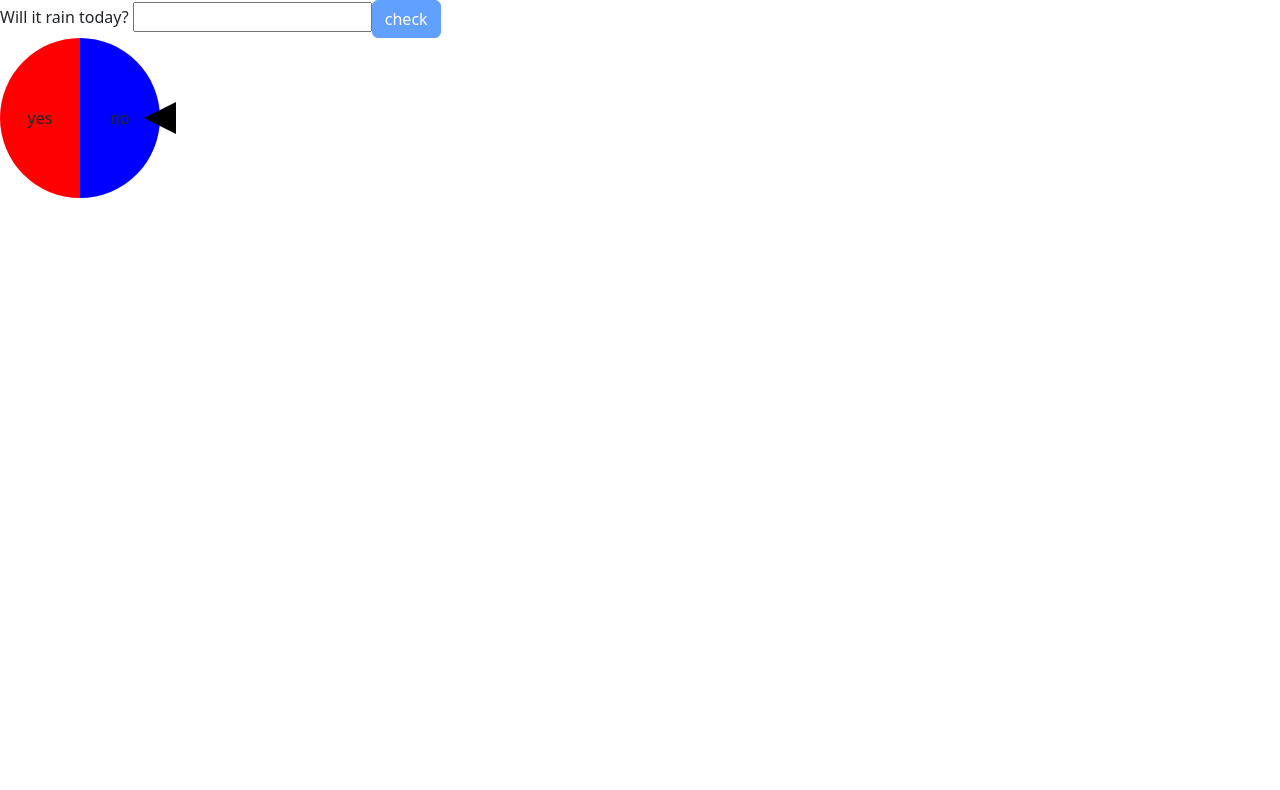
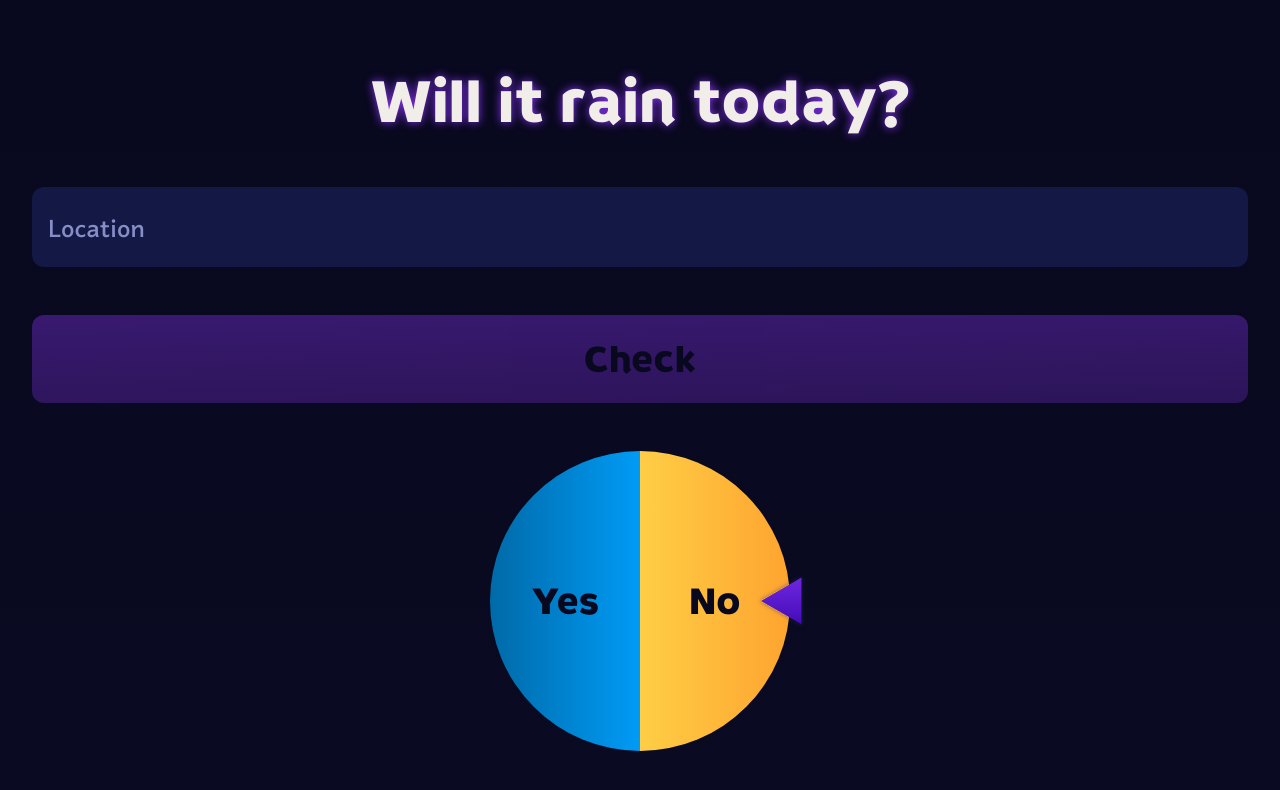
Before and after one commit to abaczyk/will-it-rain, an Angular app: page / in a window 1280 px wide. Shown: the top 790 px of the page. Built offline with nearby package versions, Linux system fonts and the light colour scheme.

Commit message:
Added styling

```diff
--- a/angular.json
+++ b/angular.json
@@ -50,13 +50,7 @@
             "development": {
               "optimization": false,
               "extractLicenses": false,
-              "sourceMap": true,
-              "fileReplacements": [
-                {
-                  "replace": "src/environments/environment.ts",
-                  "with": "src/environments/environment.development.ts"
-                }
-              ]
+              "sourceMap": true
             }
           },
           "defaultConfiguration": "production"
--- a/src/app/main/main.html
+++ b/src/app/main/main.html
@@ -1,21 +1,46 @@
-<form (ngSubmit)="checkWeather()" #f="ngForm">
-    Will it rain today?
-    <input [(ngModel)]="location" name="location" />
-    <button class="btn btn-primary" [disabled]="!!!location">check</button>
+<main class="main-container col-gap-3">
+    <form class="col-gap-3 align-items-center w-100" (ngSubmit)="checkWeather()" #f="ngForm">
+        <h1>Will it rain today?</h1>
+        <div class="input">
+            <label for="location">Location</label>
+            <input id="location" class="form-control" placeholder="" [(ngModel)]="location" name="location" />
+        </div>
+        <button class="btn btn-primary" [disabled]="!!!location">Check</button>
     </form>
     <div class="board">
         <div class="fortune-wheel" [class.spinning]="isSpinning()" [style.--end-angle]="totalRotation() + 'deg'"
             [style.transform]="'rotate(' + totalRotation() + 'deg)'"
             [style.--animation-duration]="animationDurationSec+ 's'">
             <div class="yes-slice">
-            yes
+                Yes
             </div>
             <div class="no-slice">
-            no
+                No
             </div>
         </div>
-    <div class="pointer"></div>
+        <svg class="pointer" xmlns="http://www.w3.org/2000/svg" width="49" height="55" viewBox="0 0 49 55" fill="none">
+            <g filter="url(#filter0_d_3_19)">
+                <path d="M4 27.3827L44.5 4L44.5 50.7654L4 27.3827Z" fill="url(#paint0_linear_3_19)" />
+            </g>
+            <defs>
+                <filter id="filter0_d_3_19" x="0" y="0" width="48.5" height="54.7654" filterUnits="userSpaceOnUse"
+                    color-interpolation-filters="sRGB">
+                    <feFlood flood-opacity="0" result="BackgroundImageFix" />
+                    <feColorMatrix in="SourceAlpha" type="matrix" values="0 0 0 0 0 0 0 0 0 0 0 0 0 0 0 0 0 0 127 0"
+                        result="hardAlpha" />
+                    <feOffset />
+                    <feGaussianBlur stdDeviation="2" />
+                    <feComposite in2="hardAlpha" operator="out" />
+                    <feColorMatrix type="matrix" values="0 0 0 0 0.132 0 0 0 0 0.1656 0 0 0 0 0.468 0 0 0 0.5 0" />
+                    <feBlend mode="normal" in2="BackgroundImageFix" result="effect1_dropShadow_3_19" />
+                    <feBlend mode="normal" in="SourceGraphic" in2="effect1_dropShadow_3_19" result="shape" />
+                </filter>
+                <linearGradient id="paint0_linear_3_19" x1="31" y1="58.8827" x2="31" y2="-20.6173"
+                    gradientUnits="userSpaceOnUse">
+                    <stop stop-color="#3A08B0" />
+                    <stop offset="1" stop-color="#8834F6" />
+                </linearGradient>
+            </defs>
+        </svg>
     </div>
-@if(!isSpinning() && willItRain !== undefined){
-Answer: {{willItRain ? 'yes' : 'no'}}
-}
+</main>
--- a/src/app/main/main.scss
+++ b/src/app/main/main.scss
@@ -1,43 +1,117 @@
+$bg: #08081E;
+$bg-light: #131844;
+$bg-dark: #050914;
+$offwhite: #F1EDE9;
+$placeholder: #878DC5;
+$primary: #8834F6;
+$primary-dark: #501E90;
+
+.col-gap-3 {
+    display: flex;
+    flex-direction: column;
+    gap: 3rem;
+}
+
+.main-container {
+    background: linear-gradient(180deg, rgba(8, 8, 30, 0.20) 0%, rgba(15, 23, 49, 0.20) 100%), $bg;
+    min-height: 100vh;
+    height: fit-content;
+    width: 100vw;
+
+    padding: 4rem 2rem;
+
+    align-items: center;
+
+    h1 {
+        color: $offwhite;
+        margin-bottom: 0;
+        color: #F1EDE9;
+        text-shadow: 0 0 10px $primary;
+        text-align: center;
+        font-size: 4rem;
+        font-weight: 400;
+        line-height: 4.6875rem;
+
+        font-family: "BraahOne";
+    }
+
+    .input {
+        width: 100%;
+        position: relative;
+        font-family: "Kanchenjunga";
+        color: $placeholder;
+        font-weight: 600;
+
+        label {
+            position: absolute;
+            left: 0.625rem;
+            font-size: 1rem;
+
+            transition: .15s ease;
+        }
+
+        &:has(input:placeholder-shown:not(:focus-within)) {
+            label {
+                left: 1rem;
+                font-size: 1.5rem;
+
+                top: 50%;
+                transform: translateY(-50%);
+            }
+        }
+
+        .form-control {
+            background: $bg-light;
+            border: none;
+            box-shadow: none;
+            color: $offwhite;
+            padding: 1rem;
+            height: 5rem;
+            border-radius: 0.75rem;
+            font-size: 1.5rem;
+
+            &:focus-within {
+                box-shadow: 0 0 4px 0 $bg-light;
+            }
+        }
+    }
+
+    .btn-primary {
+        display: flex;
+        align-items: center;
+        justify-content: center;
+
+        background: linear-gradient(179deg, $primary -24.1%, $primary-dark 150.43%);
+        color: $bg;
+        font-family: "BraahOne";
+        padding: 1rem;
+        border-radius: 0.75rem;
+        border: none;
+        width: 100%;
+
+        text-align: center;
+        font-size: 2.5rem;
+        font-weight: 400;
+        line-height: normal;
+
+        &:disabled {
+            opacity: 0.4;
+        }
+    }
+
     .board {
         position: relative;
-    width: 10rem;
-    height: 10rem;
+        width: 18.75rem;
+        height: 18.75rem;
 
         .pointer {
             z-index: 500;
             display: block;
-        height: 2rem;
-        width: 2rem;
+
             position: absolute;
             top: 50%;
             transform: translateY(-50%);
             right: -1rem;
-
-        &:before {
-            content: '';
-            display: block;
-            position: absolute;
-            right: 0;
-            top: 0;
-            width: 0;
-            height: 0;
-            border-style: solid;
-            border-width: 0 0 1rem 2rem;
-            border-color: transparent transparent black transparent;
-        }
-
-        &:after {
-            content: '';
-            display: block;
-            position: absolute;
-            right: 0;
-            bottom: 0;
-            width: 0;
-            height: 0;
-            border-style: solid;
-            border-width: 0 2rem 1rem 0;
-            border-color: transparent black transparent transparent;
-        }
         }
     }
 
@@ -58,18 +132,26 @@
             display: flex;
             justify-content: center;
             align-items: center;
+
+            font-family: "BraahOne";
+            color: $bg;
+            text-align: center;
+            font-size: 2.5rem;
+            font-weight: 400;
+            line-height: normal;
         }
 
         .yes-slice {
-        background-color: red;
+            background: linear-gradient(270deg, #009BF6 0%, #006AA8 100%);
             width: 50%;
             height: 100%;
         }
 
         .no-slice {
-        background-color: blue;
+            background: linear-gradient(90deg, #FECE46 0%, #FEA42F 100%);
             width: 50%;
             height: 100%;
+        }
     }
 }
 
--- a/src/app/main/main.ts
+++ b/src/app/main/main.ts
@@ -14,7 +14,7 @@ export class Main {
 
   isSpinning = signal(false);
   totalRotation = signal(0);
-  animationDurationSec = 5;
+  animationDurationSec = 3;
 
   constructor(private weatherService: WeatherService) { }
 
@@ -31,7 +31,6 @@ export class Main {
   spinTheWheel() {
     const YES_CENTER = 180;
     const NO_CENTER = 360;
-    const OFFSET = 45;
 
     this.totalRotation.update(prev => {
       const center = this.willItRain ? YES_CENTER : NO_CENTER;
@@ -39,9 +38,8 @@ export class Main {
       const currentMod = prev % 360;
       const centerDiff = (center - currentMod + 360) % 360;
       const newCenterValue = prev + 5 * 360 + centerDiff;
-      const randomOffset = (Math.random() * 2 - 1) * OFFSET;
 
-      return newCenterValue + randomOffset;
+      return newCenterValue;
     });
 
     this.isSpinning.set(true);
--- a/src/styles.scss
+++ b/src/styles.scss
@@ -1 +1,16 @@
 @use "../node_modules/bootstrap/scss/bootstrap";
+
+
+@font-face {
+    font-family: "BraahOne";
+    src: url(../public/fonts/BraahOne/BraahOne.ttf) format("truetype");
+    font-weight: 400;
+    font-display: swap;
+}
+
+@font-face {
+    font-family: "Kanchenjunga";
+    src: url(../public/fonts/Kanchenjunga/Kanchenjunga.ttf) format("truetype");
+    font-weight: 600;
+    font-display: swap;
+}
```
Also changed, not shown: public/fonts/BraahOne/BraahOne.ttf (added), public/fonts/Kanchenjunga/Kanchenjunga.ttf (added). Lines whose indentation alone changed are shown as unchanged.
